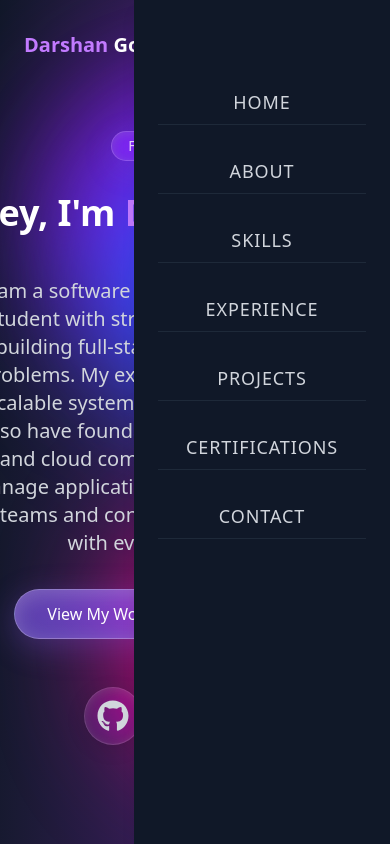
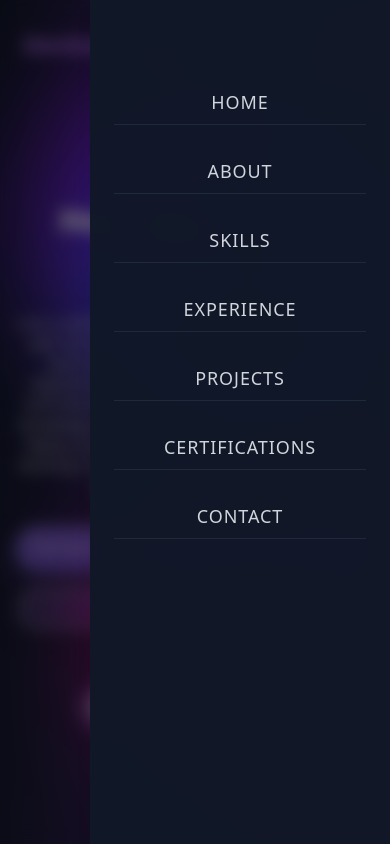
Before and after one commit to darshan-gowdaa/Darshan-Gowdaa-Portfolio, a React (Vite) app: page / in a window 390 px wide. Both pictures are taken after a click on the button 346 px from the left and 45 px from the top of the page. Shown: the top 844 px of the page. Built offline with nearby package versions, Linux system fonts and the light colour scheme.

Commit message:
Made the site responsive + small fixes

```diff
--- a/src/App.jsx
+++ b/src/App.jsx
@@ -15,9 +15,9 @@ import Footer from './components/Footer';
 
 function App() {
   return (
-    <div className="bg-gradient-to-br from-gray-900 via-purple-900 to-gray-900 text-white min-h-screen">
+    <div className="bg-gradient-to-br from-gray-900 via-purple-900 to-gray-900 text-white min-h-screen overflow-x-hidden">
       <Navbar />
-      <main>
+      <main className="relative">
         <Hero />
         <About />
         <Skills />
--- a/src/components/Certifications.jsx
+++ b/src/components/Certifications.jsx
@@ -87,8 +87,8 @@ const Certifications = () => {
   ];
 
   return (
-    <section id="certifications" className="py-6 px-6 mt-20 mb-50" ref={ref}>
-      <div className="max-w-6xl mx-auto">
+    <section id="certifications" className="py-6 px-2 sm:px-4 mt-20 mb-50" ref={ref}>
+      <div className="max-w-5xl mx-auto">
         <animated.div style={titleAnimation} className="text-center mb-16">
           <h2 className="text-3xl md:text-4xl font-bold mb-4">Certifications</h2>
           <div className="w-20 h-1 bg-purple-500 mx-auto"></div>
@@ -98,7 +98,7 @@ const Certifications = () => {
         </animated.div>
 
         <div className="flex justify-center">
-          <div className="grid grid-cols-1 md:grid-cols-2 gap-8 max-w-4xl">
+          <div className="grid grid-cols-1 md:grid-cols-2 gap-4 lg:gap-6 max-w-4xl">
             {certifications.map((cert, index) => (
               <CertificationCard key={index} {...cert} />
             ))}
--- a/src/components/Footer.jsx
+++ b/src/components/Footer.jsx
@@ -5,8 +5,8 @@ const Footer = () => {
   const currentYear = new Date().getFullYear();
 
   return (
-    <footer className="py-8 px-6 bg-gray-900/90 backdrop-blur-sm border-t border-gray-800">
-      <div className="max-w-6xl mx-auto">
+    <footer className="py-8 px-2 sm:px-4 bg-gray-900/90 backdrop-blur-sm border-t border-gray-800">
+      <div className="max-w-5xl mx-auto">
         <div className="flex flex-col md:flex-row justify-between items-center">
           <div className="mb-6 md:mb-0">
             <div className="text-xl font-bold">
--- a/src/components/Hero.jsx
+++ b/src/components/Hero.jsx
@@ -168,7 +168,7 @@ const Hero = () => {
 
 
       {/* Content */}
-      <div className="z-10 max-w-3xl text-center px-6 mt-10">
+      <div className="z-10 max-w-3xl text-center px-2 sm:px-4 mt-10 hero-content">
         <animated.div style={titleAnimation} className="mb-4 mt-10">
           <span className="liquid-glass-badge inline-block bg-clip-text text-purple-200 bg-gradient-to-r from-purple-400 to-pink-400 font-medium px-4 py-1 rounded-full text-sm">
             Full-Stack Developer
@@ -176,7 +176,7 @@ const Hero = () => {
         </animated.div>
 
 
-        <animated.h1 style={titleAnimation} className="text-4xl md:text-6xl font-bold mb-4 mt-8 text-white whitespace-nowrap">
+        <animated.h1 style={titleAnimation} className="text-3xl sm:text-4xl md:text-6xl font-bold mb-4 mt-8 text-white">
           {renderTypedText()}
           {showExclamation && (
             <span className="inline-block animate-blink-slow">!</span>
@@ -184,13 +184,13 @@ const Hero = () => {
         </animated.h1>
 
 
-        <animated.p style={subtitleAnimation} className="text-xl text-gray-300 mb-8 max-w-2xl mx-auto">
+        <animated.p style={subtitleAnimation} className="text-lg sm:text-xl text-gray-300 mb-8 max-w-2xl mx-auto px-2">
           <br/>
         I am a software developer and data analytics student with strong skills in the MERN stack, building full-stack web apps that solve real problems. My experience includes developing scalable systems and interactive platforms. I also have foundational knowledge in DevOps and cloud computing, helping deploy and manage applications efficiently. I enjoy working in teams and continuously learning to keep up with evolving technologies.
         </animated.p>
 
 
-        <animated.div style={buttonAnimation} className="flex flex-wrap justify-center gap-4 mb-12">
+        <animated.div style={buttonAnimation} className="flex flex-col sm:flex-row flex-wrap justify-center gap-4 mb-12 px-2">
           <a
             href="#projects"
             className="liquid-glass-primary group relative overflow-hidden px-8 py-3 rounded-full text-white font-medium transform transition-all duration-300 hover:scale-105 hover:-translate-y-1 flex items-center gap-2"
@@ -207,7 +207,7 @@ const Hero = () => {
         </animated.div>
 
 
-        <animated.div style={socialAnimation} className="flex justify-center space-x-6 mb-12">
+        <animated.div style={socialAnimation} className="flex justify-center space-x-4 sm:space-x-6 mb-12 px-2">
           <a
             href="https://github.com/darshan-gowdaa"
             target="_blank"
--- a/src/components/Navbar.jsx
+++ b/src/components/Navbar.jsx
@@ -87,10 +87,18 @@ const Navbar = () => {
         </div>
       </div>
 
+      {/* Mobile Menu Backdrop */}
+      {mobileMenuOpen && (
+        <div
+          className="md:hidden fixed inset-0 bg-black/50 backdrop-blur-sm z-40"
+          onClick={() => setMobileMenuOpen(false)}
+        />
+      )}
+
       {/* Mobile Menu */}
       <animated.div
         style={menuAnimation}
-        className="md:hidden fixed top-0 right-0 h-screen w-64 bg-gray-900 pt-20 px-6 shadow-lg"
+        className="md:hidden fixed top-0 right-0 h-screen w-64 bg-gray-900 pt-20 px-6 shadow-lg mobile-menu z-50"
       >
         <div className="flex flex-col space-y-6">
           {links.map((link) => (
--- a/src/components/Projects.jsx
+++ b/src/components/Projects.jsx
@@ -1,53 +1,43 @@
-// src/components/Projects.jsx
 import React from 'react';
 import { useState, useRef } from 'react';
-import { useSpring, animated, config } from '@react-spring/web';
+import { useSpring, animated } from '@react-spring/web';
 import { useInView } from 'framer-motion';
 import { FaGithub, FaExternalLinkAlt } from 'react-icons/fa';
-import petrolBunkThumbnail from '../assets/petrolbunkmanagementsystem-thumnail.png';
-import eduWorldThumbnail from '../assets/eduworld-thumbnail.png';
-import headlinesHubThumbnail from '../assets/headlinesHub-thumnail.png';
 
-
+// Mock images for demo
+const petrolBunkThumbnail = 'src/assets/petrolbunkmanagementsystem-thumnail.png';
+const eduWorldThumbnail = 'src/assets/eduworld-thumbnail.png';
+const headlinesHubThumbnail = 'src/assets/headlinesHub-thumnail.png';
 
 const ProjectCard = ({ title, description, tags, image, liveLink, githubLink, isInView, delay, duration }) => {
   const [hovered, setHovered] = useState(false);
 
-
-
   const cardAnimation = useSpring({
     opacity: isInView ? 1 : 0,
-    transform: isInView ? 'scale(1)' : 'scale(0.9)',
+    transform: isInView ? 'scale(1)' : 'scale(0.95)',
     config: { tension: 400, friction: 25 },
     delay
   });
 
-
-
   const contentAnimation = useSpring({
     opacity: hovered ? 1 : 0,
-    transform: hovered ? 'translateY(0)' : 'translateY(20px)',
-    config: { tension: 400, friction: 20 }
+    transform: hovered ? 'translateY(0)' : 'translateY(15px)',
+    config: { tension: 300, friction: 25 }
   });
-
-
 
   const buttonAnimation = useSpring({
     opacity: hovered ? 1 : 0,
-    transform: hovered ? 'translateY(0)' : 'translateY(10px)',
-    config: { tension: 400, friction: 20 },
-    delay: 50
+    transform: hovered ? 'translateY(0)' : 'translateY(8px)',
+    config: { tension: 300, friction: 25 },
+    delay: 80
   });
 
-
   const imageAnimation = useSpring({
-    filter: hovered ? 'brightness(0.4) blur(3px)' : 'brightness(1) blur(0px)',
+    filter: hovered ? 'brightness(0.6) blur(3px)' : 'brightness(1) blur(0px)',
     transform: hovered ? 'scale(1.05)' : 'scale(1)',
-    config: { tension: 400, friction: 20 }
+    config: { tension: 300, friction: 25 }
   });
 
-
-  // Function to highlight project name in description
   const renderDescription = () => {
     const parts = description.split(title);
     if (parts.length > 1) {
@@ -62,17 +52,14 @@ const ProjectCard = ({ title, description, tags, image, liveLink, githubLink, is
     return description;
   };
 
-
-
   return (
     <animated.div
       style={cardAnimation}
-      className="liquid-glass-card-enhanced rounded-xl overflow-hidden group"
+      className="liquid-glass-primary rounded-2xl overflow-hidden cursor-pointer transition-all duration-300 flex flex-col"
       onMouseEnter={() => setHovered(true)}
       onMouseLeave={() => setHovered(false)}
     >
       <div className="relative overflow-hidden aspect-video">
-        <div className="absolute inset-0 bg-gradient-to-br from-purple-600/20 to-blue-600/20 group-hover:opacity-70 transition-opacity"></div>
         <animated.img
           style={imageAnimation}
           src={image}
@@ -80,53 +67,63 @@ const ProjectCard = ({ title, description, tags, image, liveLink, githubLink, is
           className="w-full h-full object-cover"
         />
 
-
-
         <animated.div
           style={contentAnimation}
-          className="absolute inset-0 p-6 flex flex-col justify-end"
+          className="absolute inset-0 p-4 flex flex-col justify-end backdrop-blur-sm bg-gradient-to-t from-black/50 to-transparent"
         >
-          <h3 className="text-xl font-bold mb-2">{title}</h3>
+          <h3 className="text-lg font-bold mb-2 text-white drop-shadow-2xl">{title}</h3>
 
-          <div className="flex flex-wrap gap-2 mb-4">
+          <div className="flex flex-wrap gap-1.5 mb-3">
             {tags.map((tag, index) => (
-              <span key={index} className="liquid-glass-badge text-xs px-2 py-1 rounded-full">
+              <span
+                key={index}
+                className="liquid-glass-secondary text-[10px] px-2 py-0.5 rounded-md font-medium"
+              >
                 {tag}
               </span>
             ))}
           </div>
 
-          <animated.div style={buttonAnimation} className="flex gap-4">
+          <animated.div style={buttonAnimation} className="flex gap-3">
             {githubLink && (
-              <a href={githubLink} target="_blank" rel="noopener noreferrer" className="liquid-glass-icon p-2 rounded-full text-gray-300 hover:text-white transition-all">
-                <FaGithub className="text-lg" />
+              <a
+                href={githubLink}
+                target="_blank"
+                rel="noopener noreferrer"
+                className="bg-gray-900/80 backdrop-blur-lg p-2.5 rounded-full text-gray-200 hover:text-white hover:scale-105 transition-all"
+                onClick={(e) => e.stopPropagation()}
+              >
+                <FaGithub className="text-base" />
               </a>
             )}
             {liveLink && (
-              <a href={liveLink} target="_blank" rel="noopener noreferrer" className="liquid-glass-icon p-2 rounded-full text-gray-300 hover:text-white transition-all">
-                <FaExternalLinkAlt className="text-lg" />
+              <a
+                href={liveLink}
+                target="_blank"
+                rel="noopener noreferrer"
+                className="bg-gray-900/80 backdrop-blur-lg p-2.5 rounded-full text-gray-200 hover:text-white hover:scale-105 transition-all"
+                onClick={(e) => e.stopPropagation()}
+              >
+                <FaExternalLinkAlt className="text-base" />
               </a>
             )}
           </animated.div>
         </animated.div>
       </div>
-      <div className="p-6">
+
+      <div className="p-5 bg-gray-800/20 backdrop-blur-md border-t border-gray-700/20 flex-grow">
         {duration && (
-          <p className="text-sm text-purple-400 font-medium mb-2">{duration}</p>
+          <p className="text-sm text-purple-400 font-semibold mb-2">{duration}</p>
         )}
-        <p className="text-gray-300">{renderDescription()}</p>
+        <p className="text-gray-200 text-sm leading-relaxed">{renderDescription()}</p>
       </div>
     </animated.div>
   );
 };
 
-
-
 const Projects = () => {
   const ref = useRef(null);
   const isInView = useInView(ref, { once: true, amount: 0.1 });
-
-
 
   const titleAnimation = useSpring({
     opacity: isInView ? 1 : 0,
@@ -134,12 +131,9 @@ const Projects = () => {
     config: { tension: 400, friction: 25 },
   });
 
-
-
   const projects = [
     {
       title: "Petrol Bunk Management System",
-
       description: "Petrol Bunk Management System is a MERN-Stack web application (Full-Stack) designed to streamline petrol bunk operations with modern technology. It provides a comprehensive solution for managing inventory, sales, employees, and generate Visual Reports, ensuring efficient and transparent business processes.",
       tags: ["MERN Stack","JWT", "Software Documentation", "Responsive Web Design","Data Visualisation"],
       image: petrolBunkThumbnail,
@@ -148,7 +142,6 @@ const Projects = () => {
     },
     {
       title: "EduWorld-FullStack",
-
       description: "EduWorld-FullStack offers a comprehensive suite of features for admissions, course management, enquiries, and more. It has a chatbot feature for user interaction and a responsive design for easy use. It also has a dashboard for the admin to manage the website.",
       tags: ["MERN Stack", "Tailwind CSS", "JWT", "Chatbot", "Responsive"],
       image: eduWorldThumbnail,
@@ -157,7 +150,6 @@ const Projects = () => {
     },
     {
       title: "headlinesHub-React",
-
       description: "headlinesHub-React is a modern, responsive news aggregator app built with React and Vite. Fetches latest news articles from various categories using the NewsAPI and displays them in a clean, intuitive interface. The app allows users to search for news articles, view them in a list format, and click on an article to read the full content.",
       tags: ["React.js", "API", "Bootstrap", "Infinite Scroll", "Caching"],
       image: headlinesHubThumbnail,
@@ -167,20 +159,18 @@ const Projects = () => {
     },
   ];
 
-
-
   return (
-    <section id="projects" className="py-6 px-6 bg-gray-900/50" ref={ref}>
+    <section id="projects" className="py-20 px-6 bg-gray-900/50 backdrop-blur-sm" ref={ref}>
       <div className="max-w-6xl mx-auto">
         <animated.div style={titleAnimation} className="text-center mb-16">
-          <h2 className="text-3xl md:text-4xl font-bold mb-4">Featured Projects</h2>
-          <div className="w-20 h-1 bg-purple-500 mx-auto"></div>
-          <p className="text-gray-300 mt-5 max-w-2xl mx-auto">
+          <h2 className="text-4xl md:text-5xl font-bold mb-4 bg-gradient-to-r from-white to-gray-300 bg-clip-text text-transparent">
+            Featured Projects
+          </h2>
+          <div className="w-20 h-1 bg-gradient-to-r from-purple-500 to-pink-500 mx-auto rounded-full"></div>
+          <p className="text-gray-300 mt-5 max-w-2xl mx-auto text-base">
             My recent projects that showcase my technical skills and problem-solving abilities.
           </p>
         </animated.div>
-
-
 
         <div className="grid grid-cols-1 md:grid-cols-2 lg:grid-cols-3 gap-8">
           {projects.map((project, index) => (
@@ -196,6 +186,4 @@ const Projects = () => {
   );
 };
 
-
-
 export default Projects;
--- a/src/styles/shared.css
+++ b/src/styles/shared.css
@@ -451,6 +451,377 @@
 }
 
 /* ========================================
+   CURSOR STYLES
+   ======================================== */
+
+/* Interactive elements should have pointer cursor */
+button,
+a,
+[role="button"],
+.liquid-glass-primary,
+.liquid-glass-secondary,
+.liquid-glass-icon,
+.liquid-glass-shine,
+.liquid-glass-scroll,
+.skill-card,
+.cursor-pointer {
+  cursor: pointer;
+}
+
+/* Text and non-interactive elements should have normal cursor */
+p,
+h1, h2, h3, h4, h5, h6,
+span,
+div:not([role="button"]):not(.cursor-pointer),
+.cursor-normal {
+  cursor: default;
+}
+
+/* Input elements should have text cursor */
+input,
+textarea,
+[contenteditable] {
+  cursor: text;
+}
+
+/* Disabled elements should have not-allowed cursor */
+button:disabled,
+input:disabled,
+textarea:disabled,
+.cursor-not-allowed {
+  cursor: not-allowed;
+}
+
+/* ========================================
+   RESPONSIVE DESIGN - MOBILE FIRST
+   ======================================== */
+
+/* Base mobile styles (320px and up) */
+@media (max-width: 640px) {
+  .liquid-glass-card,
+  .liquid-glass-card-enhanced {
+    padding: 1rem;
+    margin: 0.5rem;
+  }
+
+  .skill-card {
+    width: 120px;
+    height: 120px;
+  }
+
+  .cards-scroll-container {
+    padding: 1rem;
+    margin: -1rem;
+  }
+
+  /* Typography adjustments for mobile */
+  .text-4xl {
+    font-size: 2rem;
+  }
+
+  .text-5xl {
+    font-size: 2.5rem;
+  }
+
+  .text-6xl {
+    font-size: 3rem;
+  }
+
+  /* Button adjustments */
+  .liquid-glass-primary,
+  .liquid-glass-secondary {
+    padding: 0.75rem 1.5rem;
+    font-size: 0.875rem;
+  }
+
+  /* Navigation adjustments */
+  .mobile-menu {
+    width: 100vw;
+    max-width: 300px;
+  }
+
+  /* Hero section mobile adjustments */
+  .hero-content {
+    padding: 1rem;
+  }
+
+  /* Contact form mobile adjustments */
+  .contact-form {
+    padding: 1rem;
+  }
+
+  /* Project cards mobile adjustments */
+  .project-card {
+    margin-bottom: 1rem;
+  }
+
+  /* Timeline mobile adjustments */
+  .timeline-item {
+    flex-direction: column;
+    text-align: center;
+  }
+
+  .timeline-icon {
+    margin: 0 auto 1rem auto;
+  }
+}
+
+/* Small mobile devices (up to 480px) */
+@media (max-width: 480px) {
+  .skill-card {
+    width: 100px;
+    height: 100px;
+  }
+
+  .text-4xl {
+    font-size: 1.75rem;
+  }
+
+  .text-5xl {
+    font-size: 2rem;
+  }
+
+  .text-6xl {
+    font-size: 2.5rem;
+  }
+
+  .liquid-glass-card,
+  .liquid-glass-card-enhanced {
+    padding: 0.75rem;
+    margin: 0.25rem;
+  }
+
+  .cards-scroll-container {
+    padding: 0.75rem;
+    margin: -0.75rem;
+  }
+
+  /* Extra small mobile adjustments */
+  .hero-content {
+    padding: 0.5rem;
+  }
+
+  .hero-content h1 {
+    font-size: 2rem;
+    line-height: 1.1;
+  }
+
+  .hero-content p {
+    font-size: 0.9rem;
+    line-height: 1.4;
+  }
+
+  /* Button adjustments for very small screens */
+  .liquid-glass-primary,
+  .liquid-glass-secondary {
+    padding: 0.5rem 1rem;
+    font-size: 0.8rem;
+  }
+
+  /* Navigation adjustments */
+  .mobile-menu {
+    width: 100vw;
+    max-width: 280px;
+  }
+
+  /* Timeline adjustments for very small screens */
+  .timeline-item {
+    padding: 0.5rem;
+  }
+
+  .timeline-icon {
+    margin-bottom: 0.5rem;
+  }
+}
+
+/* Tablet styles (641px to 1024px) */
+@media (min-width: 641px) and (max-width: 1024px) {
+  .skill-card {
+    width: 140px;
+    height: 140px;
+  }
+
+  .liquid-glass-card,
+  .liquid-glass-card-enhanced {
+    padding: 1.5rem;
+  }
+
+  .cards-scroll-container {
+    padding: 2rem;
+    margin: -2rem;
+  }
+}
+
+/* Desktop styles (1025px and up) */
+@media (min-width: 1025px) {
+  .skill-card {
+    width: 160px;
+    height: 160px;
+  }
+
+  .liquid-glass-card,
+  .liquid-glass-card-enhanced {
+    padding: 2rem;
+  }
+
+  .cards-scroll-container {
+    padding: 2.5rem;
+    margin: -2.5rem;
+  }
+}
+
+/* Large desktop styles (1440px and up) */
+@media (min-width: 1440px) {
+  .skill-card {
+    width: 180px;
+    height: 180px;
+  }
+
+  .liquid-glass-card,
+  .liquid-glass-card-enhanced {
+    padding: 2.5rem;
+  }
+}
+
+/* ========================================
+   MOBILE-SPECIFIC OPTIMIZATIONS
+   ======================================== */
+
+/* Touch-friendly button sizes */
+@media (max-width: 768px) {
+  button,
+  .liquid-glass-primary,
+  .liquid-glass-secondary,
+  .liquid-glass-icon {
+    min-height: 44px;
+    min-width: 44px;
+  }
+
+  /* Improve touch targets */
+  .skill-card {
+    min-height: 44px;
+    min-width: 44px;
+  }
+
+  /* Better spacing for touch */
+  .flex.space-x-4 > * + * {
+    margin-left: 1rem;
+  }
+
+  .flex.space-x-6 > * + * {
+    margin-left: 1.5rem;
+  }
+
+  .flex.space-x-8 > * + * {
+    margin-left: 2rem;
+  }
+
+  /* Prevent horizontal scroll on mobile */
+  body {
+    overflow-x: hidden;
+  }
+
+  /* Improve text readability on mobile */
+  p, span, div {
+    word-wrap: break-word;
+    overflow-wrap: break-word;
+  }
+
+  /* Better mobile navigation */
+  .mobile-menu {
+    position: fixed;
+    top: 0;
+    right: 0;
+    height: 100vh;
+    width: 100vw;
+    max-width: 300px;
+    background: rgba(17, 24, 39, 0.98);
+    backdrop-filter: blur(20px);
+    z-index: 1000;
+  }
+
+  /* Mobile-specific hero adjustments */
+  .hero-content h1 {
+    line-height: 1.2;
+  }
+
+  /* Mobile project cards */
+  .project-card {
+    margin-bottom: 1.5rem;
+  }
+
+  /* Mobile timeline adjustments */
+  .timeline-item {
+    flex-direction: column;
+    align-items: center;
+    text-align: center;
+  }
+
+  .timeline-icon {
+    margin: 0 auto 1rem auto;
+  }
+}
+
+/* Landscape mobile optimization */
+@media (max-width: 768px) and (orientation: landscape) {
+  .hero-content {
+    padding: 0.5rem;
+  }
+
+  .skill-card {
+    width: 100px;
+    height: 100px;
+  }
+}
+
+/* ========================================
+   ACCESSIBILITY IMPROVEMENTS
+   ======================================== */
+
+/* Focus styles for keyboard navigation */
+button:focus,
+a:focus,
+input:focus,
+textarea:focus {
+  outline: 2px solid #8b5cf6;
+  outline-offset: 2px;
+}
+
+/* High contrast mode support */
+@media (prefers-contrast: high) {
+  .liquid-glass-card,
+  .liquid-glass-card-enhanced {
+    border: 2px solid #ffffff;
+  }
+
+  .text-gray-300 {
+    color: #ffffff;
+  }
+
+  .text-gray-400 {
+    color: #e5e7eb;
+  }
+}
+
+/* Reduced motion support */
+@media (prefers-reduced-motion: reduce) {
+  .animate-blob,
+  .animate-blink-slow,
+  .text-shine {
+    animation: none;
+  }
+
+  .liquid-glass-card,
+  .liquid-glass-card-enhanced,
+  .liquid-glass-primary,
+  .liquid-glass-secondary,
+  .liquid-glass-icon,
+  .skill-card {
+    transition: none;
+  }
+}
+
+/* ========================================
    FALLBACK FOR BROWSERS WITHOUT BACKDROP-FILTER
    ======================================== */
 
```
Also changed, not shown: src/components/About.jsx (+39 -48 lines), src/components/Contact.jsx (+4 -4 lines), src/components/Experience.jsx (+4 -4 lines), src/assets/DG-pfp-for-portfolio.jpg (added), src/assets/purple design bg.jpg (deleted), src/components/Skills.jsx (line endings or trailing spaces).
